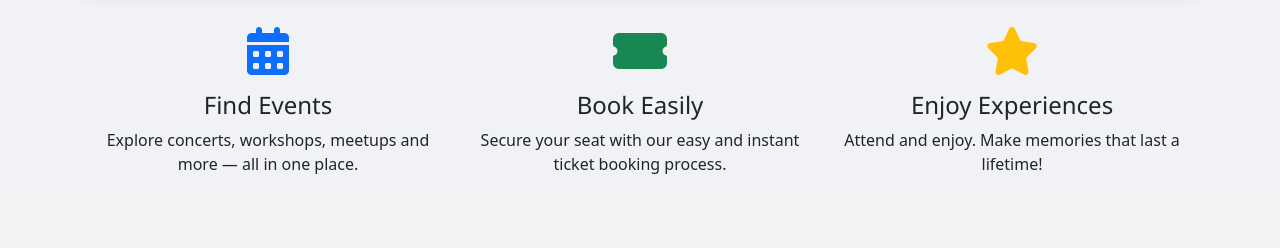
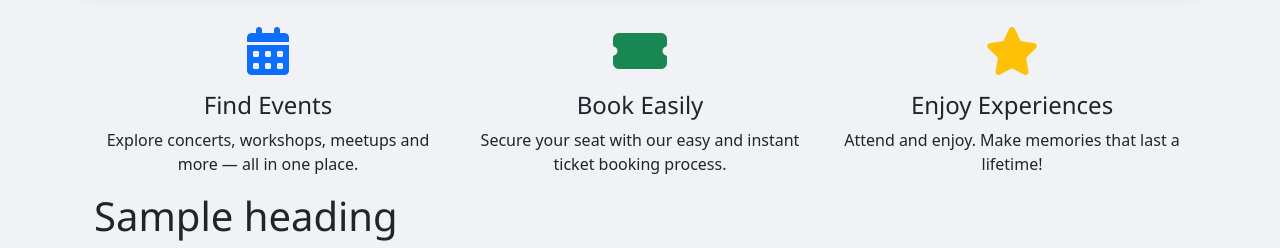
Before and after one commit to AbhijithRaghavKc/event-booking-app, a Flask app: page / in a window 1280 px wide. Shown: the part 661-909 px from the top of the page. Before the commit the page ends 835 px from the top, so only its background shows below. Run offline with Flask 3, Linux system fonts and the light colour scheme.

Commit message:
Update home.html

```diff
--- a/templates/home.html
+++ b/templates/home.html
@@ -29,6 +29,7 @@
             <p>Attend and enjoy. Make memories that last a lifetime!</p>
         </div>
     </div>
+    <h1>Sample heading</h1>
 </div>
 
 {% endblock %}
```
